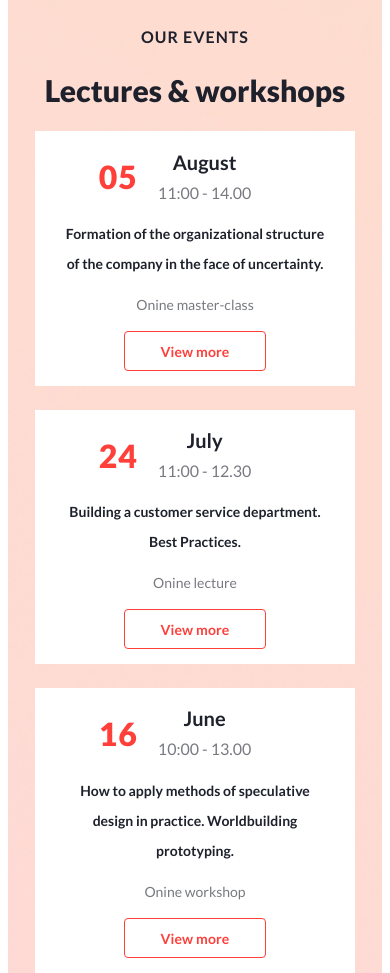
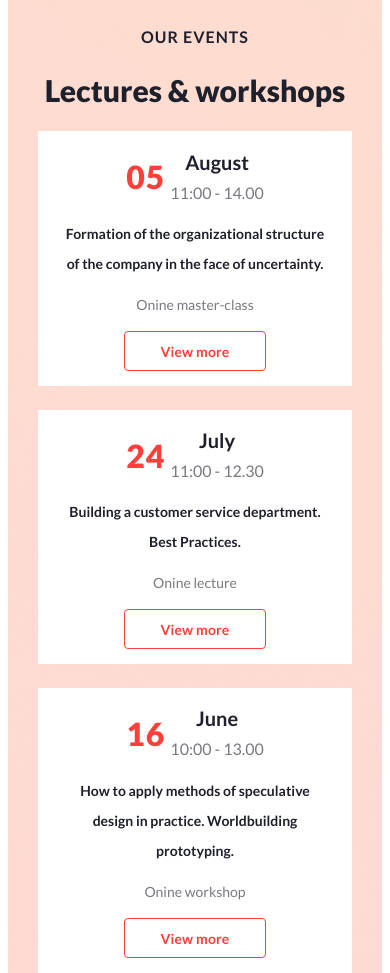
Before and after one commit to Chaplinskaya/createx, a website: page src/index.html in a window 390 px wide. Shown: the part 4260-5233 px from the top of the page. Drawn offline with nearby package versions, Linux system fonts and the light colour scheme; files that its build step writes are made by us from their sources.

Commit message:
edit events block

```diff
--- a/src/sass/blocks/_media.scss
+++ b/src/sass/blocks/_media.scss
@@ -601,8 +601,17 @@
 
     .events {
         &__items {
+            justify-content: center;
+            width: 98%;
+            margin: 0 auto;
+
             &_data {
                 padding: 15px;
+
+
+                &-num {
+                    padding-right: 5px;
+                }
 
                 &-sub {
                     font-size: 14px;
@@ -619,8 +628,12 @@
 
 
             &_item {
-                &-block-time {
-                    font-size: 16px;
+                &-block {
+                    padding: 0;
+
+                    &-time {
+                        font-size: 16px;
+                    }
                 }
             }
         }
```
Also changed, not shown: dist/css/style.min.css.
